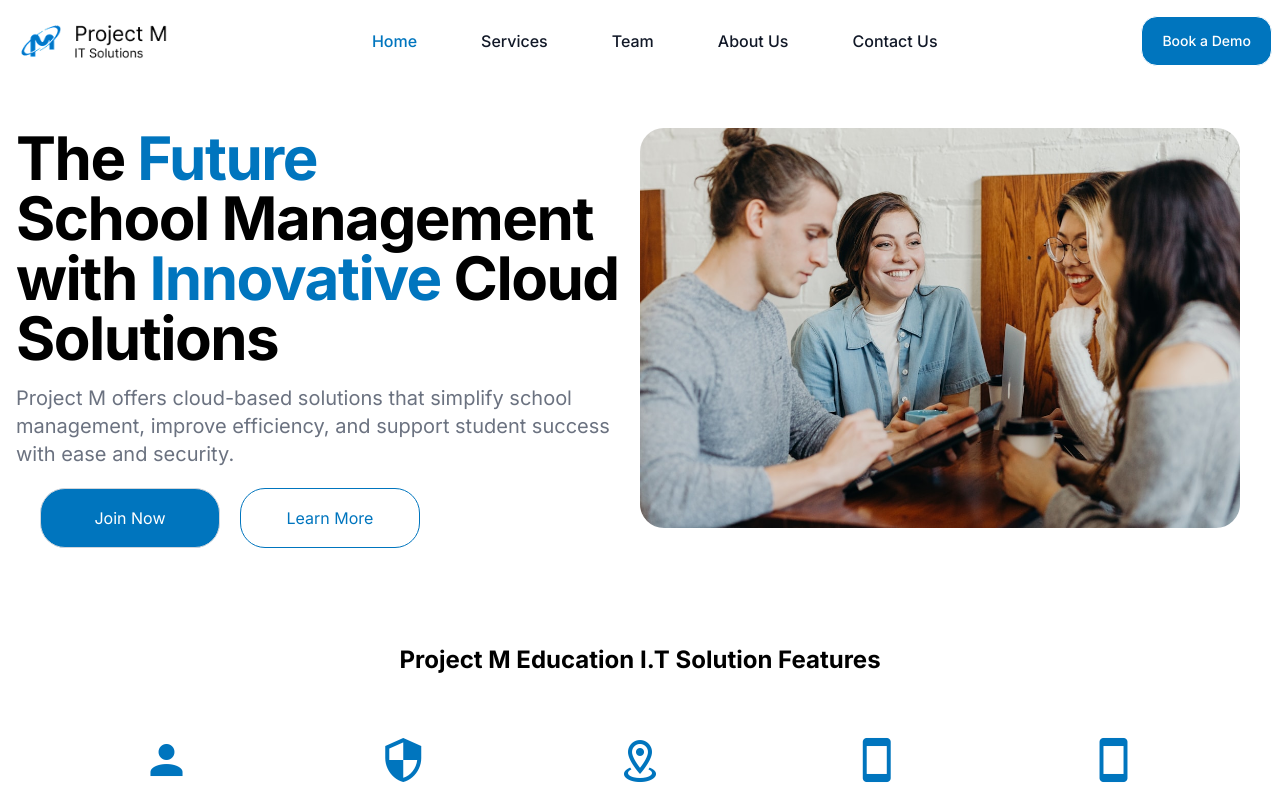
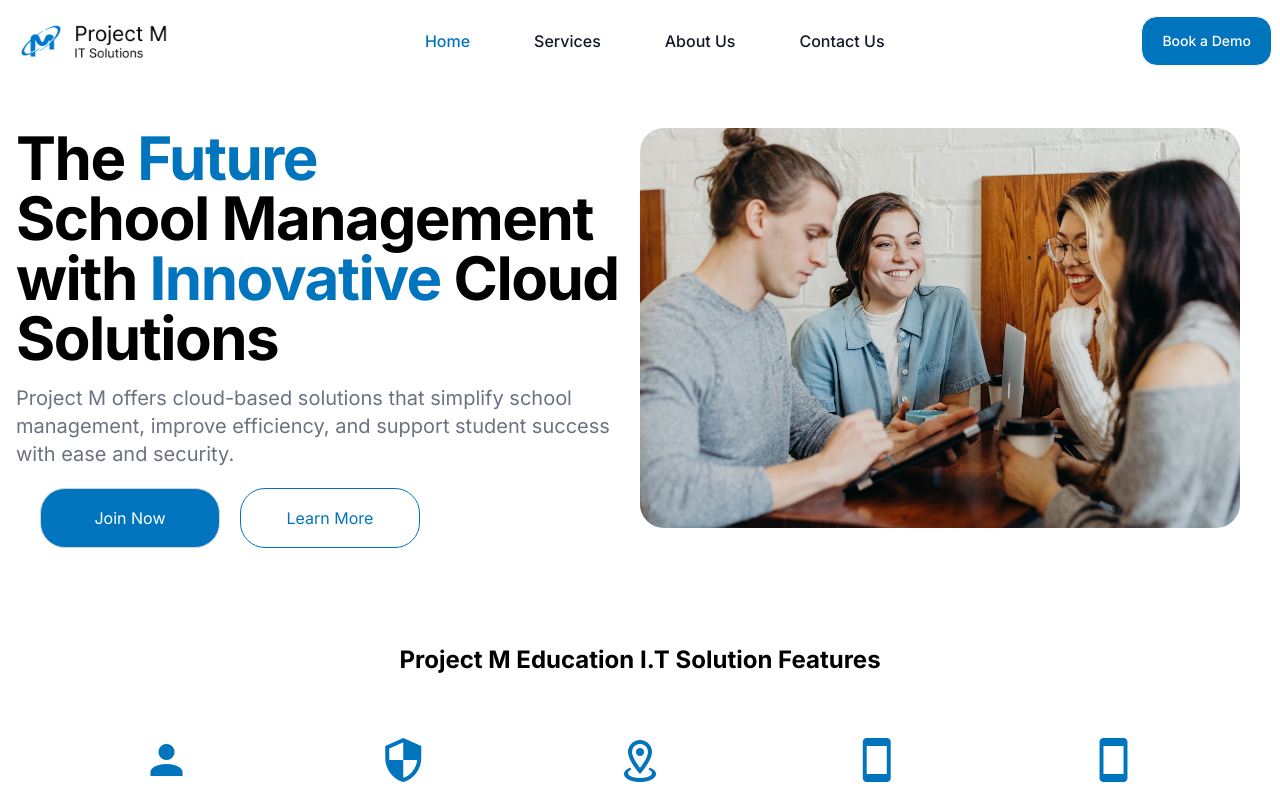
Before and after one commit to afpedz/pro-m-school-management, a Nuxt app: page / in a window 1280 px wide. Shown: the top 800 px of the page. Built offline with nearby package versions, Linux system fonts and the light colour scheme.

Commit message:
Remove Team link from NavigationBar for streamlined menu

```diff
--- a/components/NavigationBar.vue
+++ b/components/NavigationBar.vue
@@ -34,10 +34,6 @@
                     </li>
                     <li>
                         <a href="#"
-                            class="block py-2 px-3 text-gray-900 rounded-sm hover:bg-gray-100 md:hover:bg-transparent md:hover:text-[#0075BE] md:p-0">Team</a>
-                    </li>
-                    <li>
-                        <a href="#"
                             class="block py-2 px-3 text-gray-900 rounded-sm hover:bg-gray-100 md:hover:bg-transparent md:hover:text-[#0075BE] md:p-0">About
                             Us</a>
                     </li>
```
